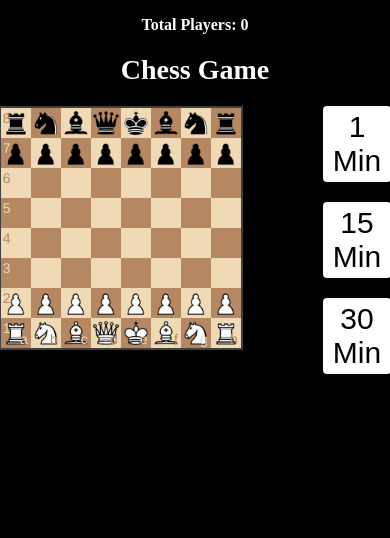
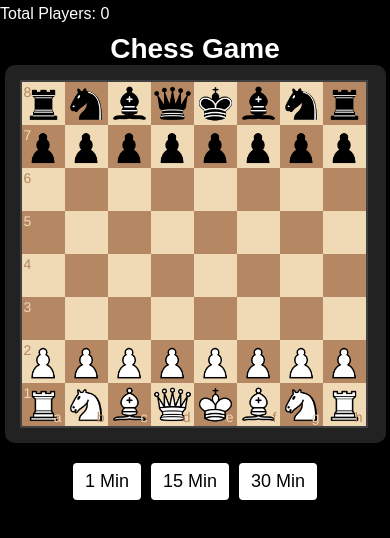
Before and after one commit to Harsh530511/chesss, a website: page public/index.html in a window 390 px wide. Drawn offline with nearby package versions, Linux system fonts and the light colour scheme; no server answers.

Commit message:
fix screen bugs

```diff
--- a/public/index.html
+++ b/public/index.html
@@ -39,17 +39,15 @@
   <h1 style="text-align: center;">Chess Game</h1>
 
   <!-- Main Flex Container -->
-  <div id="main-ele" class="display-f">
-    <!-- Chess Board -->
-    <div id="myBoard" ></div>
+  <div id="main-ele">
+    <div id="myBoard"></div>
+    <div id="btn-parent" class="dispay-f">
+        <button data-time="1" class="timer-button">1 Min</button>
+        <button data-time="15" class="timer-button">15 Min</button>
+        <button data-time="30" class="timer-button">30 Min</button>
+    </div>
+</div>
 
-    <!-- Timer Buttons -->
-    <div id="btn-parent" style="display: flex; gap: 20px; flex-direction: column;">
-      <button data-time="1" class="timer-button">1 Min</button>
-      <button data-time="15" class="timer-button">15 Min</button>
-      <button data-time="30" class="timer-button">30 Min</button>
-    </div>
-  </div>
 
   <!-- Waiting Message -->
   <p id="waiting_para" class="display-none">Waiting for Opponent...</p>
--- a/public/style.css
+++ b/public/style.css
@@ -1,33 +1,52 @@
+/* General */
 body {
     background-color: black;
     color: white;
     margin: 0;
-  padding: 0;
+    font-family: Arial, sans-serif;
 }
 
-/* ==========================
-   💻 Desktop / Laptop Layout
-   ========================== */
-#myBoard {
-  width: 630px;
+#header-container {
+    text-align: center;
+    padding: 10px;
 }
 
-.display-f {
-  display: flex;
-  margin-top: 20px;
-  align-items: flex-start;
-  justify-content: center;
-  gap: 80px;
+h1 {
+    margin: 0;
+    font-size: 32px;
 }
 
+#total_players {
+    margin: 5px 0 10px 0;
+    font-size: 18px;
+}
+
+/* Chessboard */
+#myBoard {
+    width: 630px;   /* Desktop default */
+    margin: 0 auto;
+    padding: 10px;
+    background-color: #222;
+    border-radius: 10px;
+}
+
+/* Buttons container */
+#btn-parent {
+    display: flex;
+    flex-direction: row;
+    justify-content: center;
+    gap: 20px;
+    margin: 20px auto;
+}
+
+/* Timer buttons */
 .timer-button {
     border: none;
     border-radius: 4px;
     background: white;
     color: black;
-  font-size: 30px;
-  padding: 4px 10px;
-  transition: all 0.3s ease;
+    font-size: 24px;
+    padding: 6px 12px;
 }
 
 .timer-button:hover {
@@ -36,53 +55,49 @@ body {
     color: white;
 }
 
-#total_players {
-  position: absolute;
-  right: 30px;
-  top: 10px;
-  font-weight: 700;
-  font-size: 18px;
+/* Waiting message */
+#waiting_para {
+    display: none;
+    position: fixed;
+    left: 0;
+    top: 0;
+    width: 100%;
+    height: 100vh;
+    z-index: 9999;
+    background: rgba(0,0,0,0.85);
+    color: #fff;
+    font-size: 28px;
+    display: none;
+    align-items: center;
+    justify-content: center;
+    text-align: center;
+    padding: 20px;
+    box-sizing: border-box;
 }
 
-.display-none {
-  display: none;
+/* Mobile view */
+@media only screen and (max-width: 768px) {
+
+    #myBoard {
+        width: 90vw;       /* Mobile board bigger relative to screen */
+        max-width: 400px;  /* Limit max width */
+        padding: 15px;
     }
 
-#waiting_para {
-  color: white;
-  width: 90vw;
-  text-align: center;
-  font-size: 40px;
-  margin: 40vh auto 0 auto;
+    #btn-parent {
+        gap: 10px;
     }
 
-#youare {
-  font-size: 30px;
-  margin: 0;
-  color: #ffffff;
-}
-
-#timerDis {
-  margin: 0;
-  font-size: 40px;
-  color: #ffffff;
-}
-
-/* =====================
-   📱 Mobile Optimization
-   ===================== */
-@media only screen and (max-width: 768px) {
-    #total_players {
-        position: static;      /* let it flow naturally */
-        text-align: center;    /* centered above board */
-        margin-bottom: 10px;   /* space before board */
-        font-size: 16px;
+    .timer-button {
+        font-size: 18px;
+        padding: 8px 12px;
     }
 
     h1 {
-        font-size: 28px;       /* shrink header a bit */
-        text-align: center;
-        margin-top: 20px;
-        margin-bottom: 10px;
+        font-size: 28px;
+    }
+
+    #total_players {
+        font-size: 16px;
     }
 }
```
Lines whose indentation alone changed are shown as unchanged.
